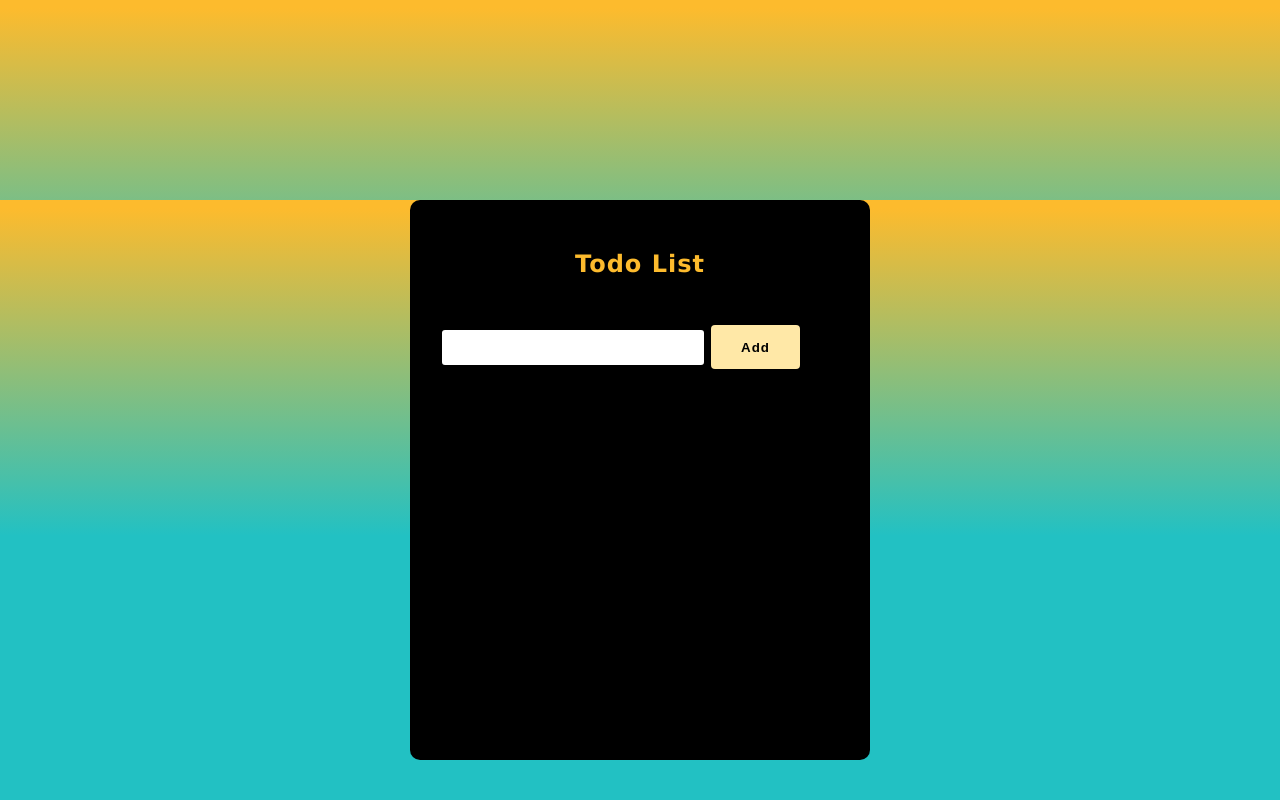
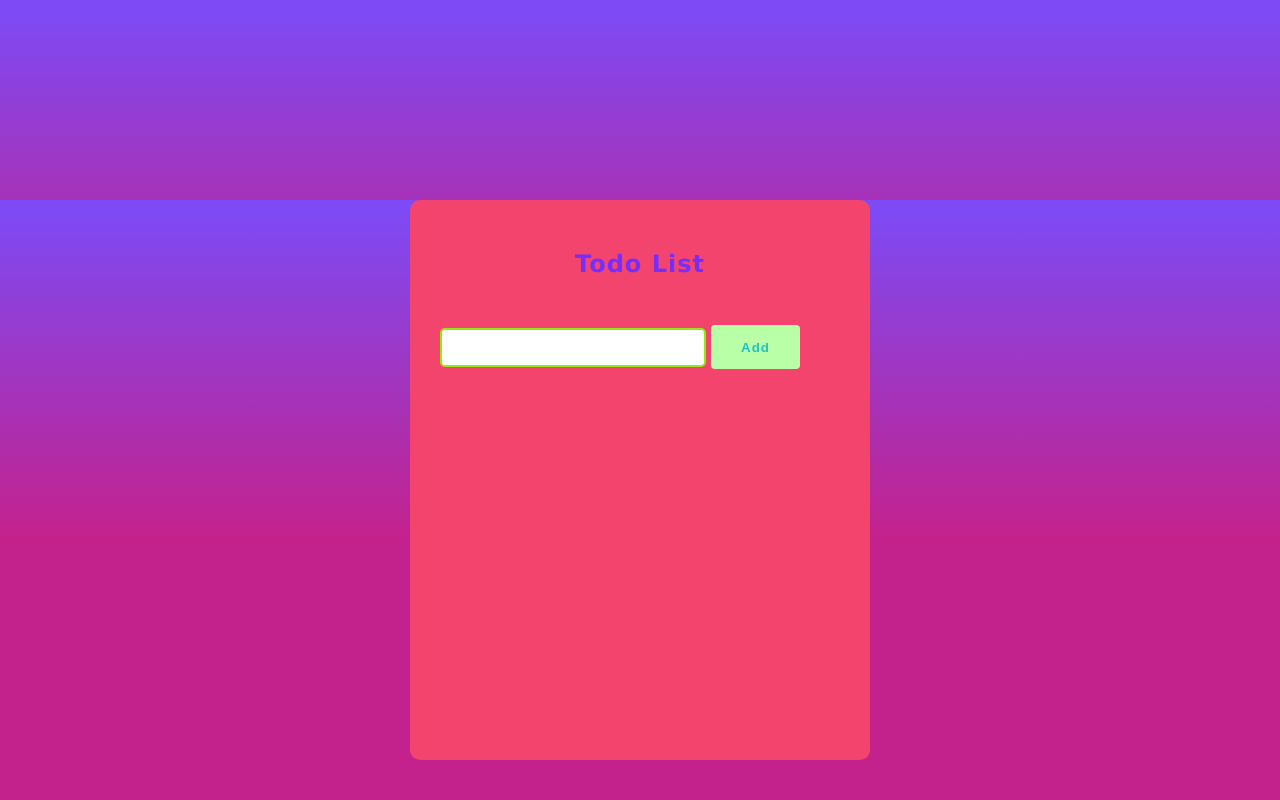
Before and after one commit to Hemalatha0427/loginform, a plain HTML site: page todolist.htm in a window 1280 px wide. Shown: the top 800 px of the page. Drawn offline with Linux system fonts and the light colour scheme.

Commit message:
Update todolist.css

```diff
--- a/todolist.css
+++ b/todolist.css
@@ -1,7 +1,7 @@
 html,
 body{
     background: rgb(34, 193, 195);
-    background: linear-gradient( 0deg, rgba(34, 193, 195, 1) 58%,rgba(253, 187, 45, 1) 99% );
+    background: linear-gradient( 0deg, rgb(195, 34, 141) 58%,rgb(125, 74, 245) 99% );
     background-attachment: fixed;
     margin: 0;
     font-family: Verdana, Geneva, Tahoma, sans-serif;
@@ -12,12 +12,12 @@ body{
 
 }
 h2{
-    color: rgba(253, 187, 45, 1);
+    color: rgb(118, 45, 253);
     letter-spacing: 1px;
 }
 input{
     border-radius: 5px;
-    border: 2px solid black;
+    border: 2px solid rgb(148, 231, 24);
     margin-top:30px;
     height:2.5em;
     width:250px;
@@ -30,21 +30,21 @@ input:active{
     height:500px;
     width:400px;
     margin:200px auto;
-    background-color:black;
+    background-color:rgb(243, 68, 109);
     border-radius:10px;
     padding:30px;
 
 }
 button{
     margin-top:20px;
-    background-color:#ffe8a7;
+    background-color:#b9ffa7;
     border-radius: 4px;
     height: 44px;
     font-weight: 600;
     padding: 0 30px;
     letter-spacing: 1px;
     border: none;
-    color:black;
+    color: rgb(34, 193, 195);
 }
 
 button:hover{
```
